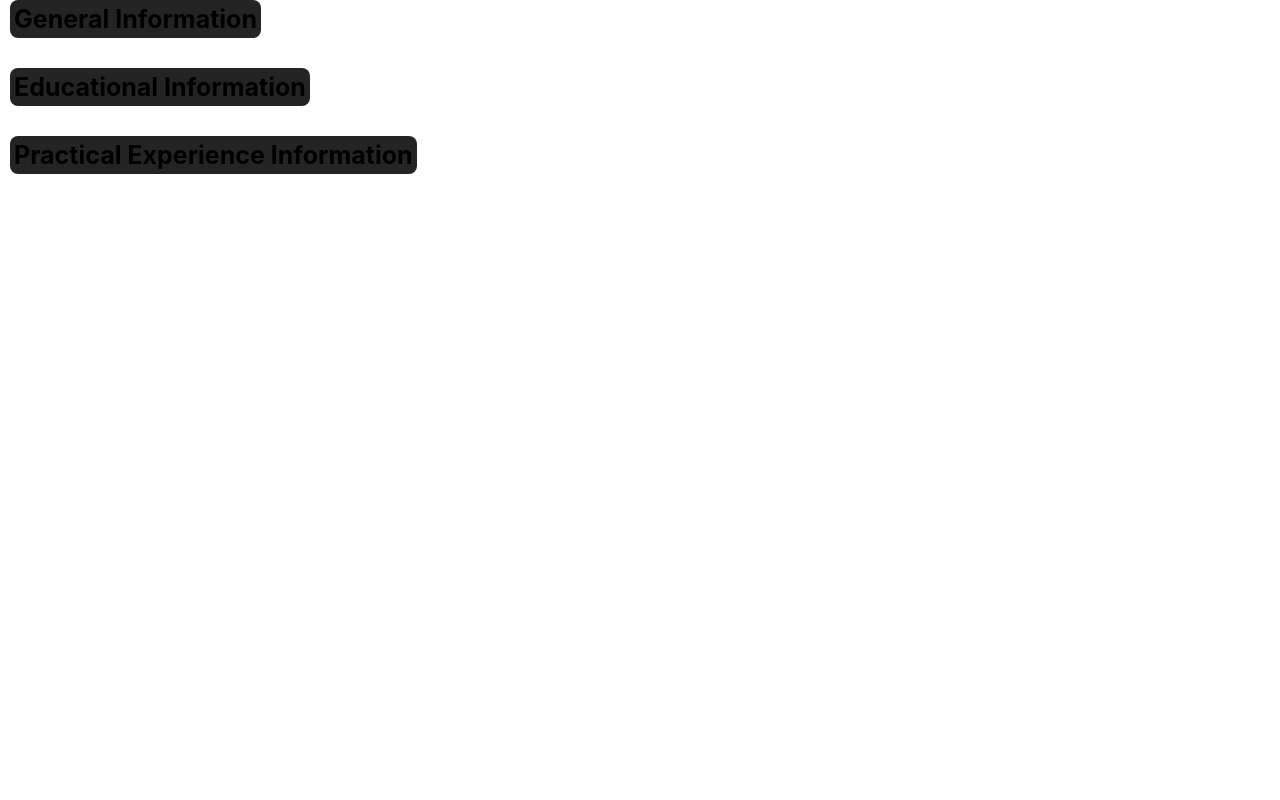
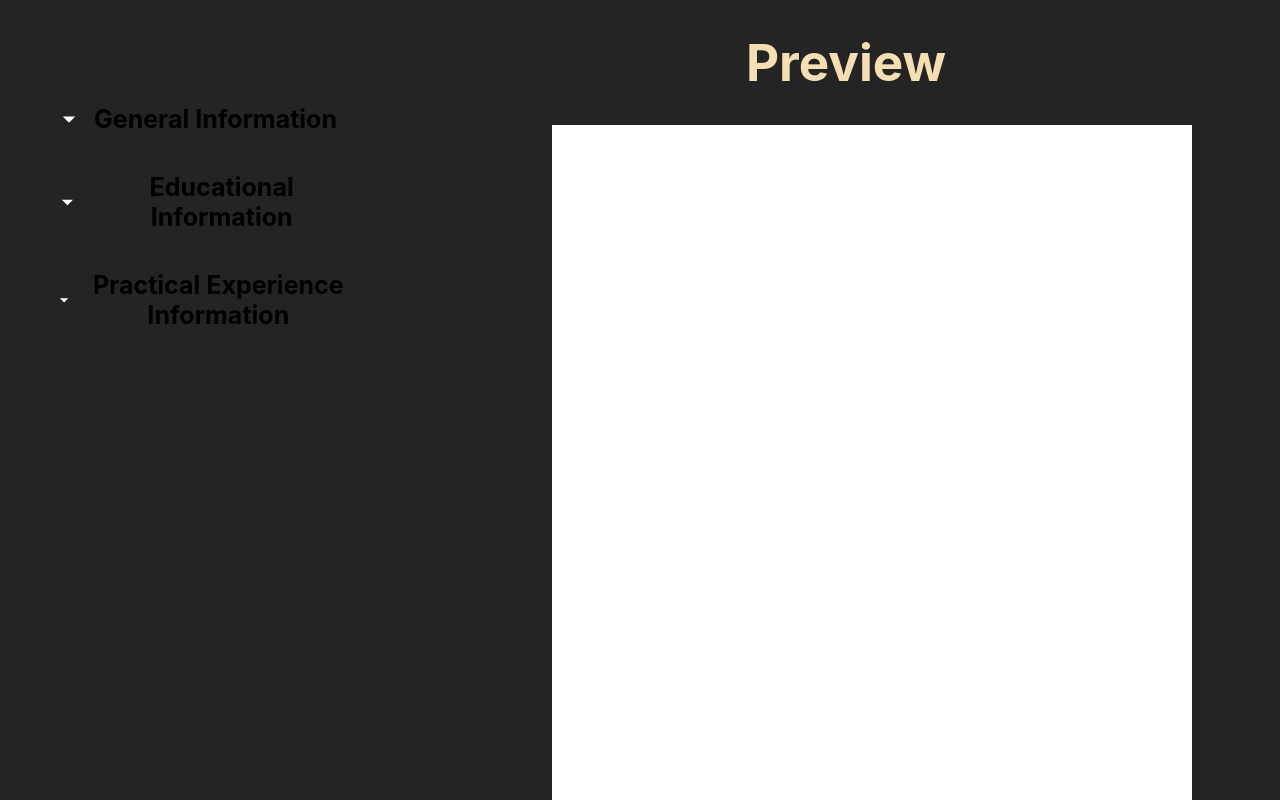
Before and after one commit to Golden-Exp/Odin-CV-Application, a React (Vite) app: page / in a window 1280 px wide. Shown: the top 800 px of the page. Built offline with nearby package versions, Linux system fonts and the light colour scheme.

Commit message:
Edit dropdown and add resume section

```diff
--- a/src/App.jsx
+++ b/src/App.jsx
@@ -1,5 +1,6 @@
 import './styles/App.css'
 import Forms from './Components/Forms'
+import Resume from './Components/Resume'
 import { useState } from 'react'
 
 function App() {
@@ -9,7 +10,9 @@ function App() {
       <div className="forms">
         <Forms />
       </div>
-      <div className='resume'></div>
+      <div className='resume'>
+        <Resume />
+      </div>
     </div>
   )
 }
--- a/src/Components/EducationForm.jsx
+++ b/src/Components/EducationForm.jsx
@@ -9,7 +9,9 @@ function Education() {
     return (
         EducationButton ?
         <div className="edu">
-        <button className="head" onClick={clickHeading}>Educational Information</button>
+        <button className="head" onClick={clickHeading}>
+        <svg xmlns="http://www.w3.org/2000/svg" viewBox="0 0 24 24"><title>menu-up</title><path d="M7,15L12,10L17,15H7Z" /></svg>
+        Educational Information</button>
         <form method="post">
             <div className="field">
                 <label >School Name</label>
@@ -29,7 +31,7 @@ function Education() {
         </div>
         :
         <div>
-            <button className="head" onClick={clickHeading}>Educational Information</button>
+            <button className="head" onClick={clickHeading}><svg xmlns="http://www.w3.org/2000/svg" viewBox="0 0 24 24"><title>menu-down</title><path d="M7,10L12,15L17,10H7Z" /></svg>Educational Information</button>
         </div>
     )
 }
--- a/src/Components/ExperienceForm.jsx
+++ b/src/Components/ExperienceForm.jsx
@@ -9,7 +9,9 @@ function Experience() {
     return (
         ExperienceButton ?
         <div className="exp">
-        <button className="head" onClick={clickHeading}>Practical Experience Information</button>
+        <button className="head" onClick={clickHeading}>
+        <svg xmlns="http://www.w3.org/2000/svg" viewBox="0 0 24 24"><title>menu-up</title><path d="M7,15L12,10L17,15H7Z" /></svg>
+        Practical Experience Information</button>
         <form method="post">
             <div className="field">
                 <label >Company Name</label>
@@ -33,7 +35,7 @@ function Experience() {
         </div>
         :
         <div>
-            <button className="head" onClick={clickHeading}>Practical Experience Information</button>
+            <button className="head" onClick={clickHeading}><svg xmlns="http://www.w3.org/2000/svg" viewBox="0 0 24 24"><title>menu-down</title><path d="M7,10L12,15L17,10H7Z" /></svg>Practical Experience Information</button>
         </div>
     )
 }
--- a/src/Components/Forms.jsx
+++ b/src/Components/Forms.jsx
@@ -2,7 +2,7 @@ import General from "./GeneralForm";
 import Education from "./EducationForm";
 import Experience from "./ExperienceForm";
 
-function Forms({GeneralButton, EducationButton, ExperienceButton, setGeneral, setEducation, setExperience}) {
+function Forms() {
     return (
         <>
             <General />
--- a/src/Components/GeneralForm.jsx
+++ b/src/Components/GeneralForm.jsx
@@ -12,7 +12,8 @@ function General() {
         <button
         className="head"
         onClick={clickHeading}
-        >General Information</button>
+        ><svg xmlns="http://www.w3.org/2000/svg" viewBox="0 0 24 24"><title>menu-up</title><path d="M7,15L12,10L17,15H7Z" /></svg>
+        General Information</button>
         <form method="post">
             <div className="field">
                 <label >First Name</label>
@@ -36,7 +37,7 @@ function General() {
         </div>
         :
         <div>
-            <button className="head" onClick={clickHeading}>General Information</button>
+            <button className="head" onClick={clickHeading}><svg xmlns="http://www.w3.org/2000/svg" viewBox="0 0 24 24"><title>menu-down</title><path d="M7,10L12,15L17,10H7Z" /></svg>General Information</button>
         </div>
     )
 }
--- a/src/Components/Resume.jsx
+++ b/src/Components/Resume.jsx
@@ -0,0 +1,12 @@
+import "../Styles/Resume.css"
+function Resume() {
+    return (
+        <div className="ResumeContainer">
+            <h1>Preview</h1>
+            <div className="preview">
+            </div>
+        </div>
+    )
+}
+
+export default Resume
--- a/src/Styles/App.css
+++ b/src/Styles/App.css
@@ -1,15 +1,20 @@
 .container {
   display: flex;
+  background-color: #242424;
   box-sizing: border-box;
 }
 .forms {
-  width: 40%;
-  height: 100vh;
+  width: 40vw;
+  height: 1000px;
+  box-sizing: border-box;
+  padding: 20px;
+  padding-top: 100px;
+  padding-left: 40px;
   box-sizing: border-box;
 }
 
 .resume {
-  background-color: white;
   width: 60vw;
-  height: 100vh;
+  height: 1000px;
+  align-items: center;
 }
--- a/src/Styles/Forms.css
+++ b/src/Styles/Forms.css
@@ -16,6 +16,11 @@ input {
     color: black;
 }
 
+input:focus {
+    outline: none;
+    border: 2px solid white
+}
+
 .field {
     display: flex;
     flex-direction: column;
@@ -26,7 +31,7 @@ label {
 }
 
 button {
-    margin-right: 20px;
+    margin-right: 30%;
     margin-bottom: 30px;
 }
 
@@ -38,4 +43,14 @@ button {
     padding: 4px;
     margin-left: 10px;
     font-weight: 700;
+    align-items: center;
+    text-align: center;
+    display: flex;
 }
+
+svg {
+    height: 30px;
+    width: 30px;
+    fill: white;
+    margin-right: 10px;
+}
--- /dev/null
+++ b/src/Styles/Resume.css
@@ -0,0 +1,23 @@
+.Resumecontainer {
+    background-color: black;
+    width: 40vw;
+    align-items: center;
+    justify-content: center;
+    box-sizing: border-box;
+}
+
+h1 {
+    color: wheat;
+    text-align: center;
+    margin-right: 100px;
+}
+
+.preview {
+    width: 50vw;
+    height: 110vh;
+    background-color: white;
+    margin-left: 40px;
+    margin-top: 20px;
+    margin-bottom: 20px;
+    box-sizing: border-box;
+}
```
